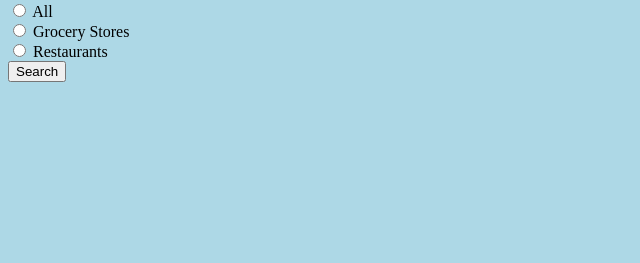
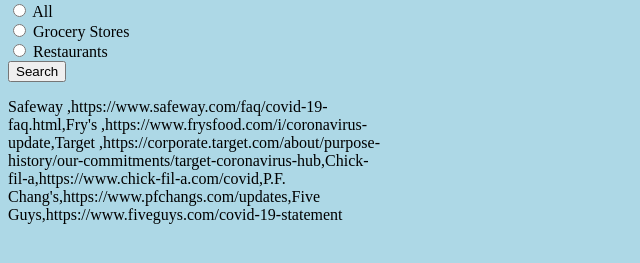
Before and after one commit to jroselli113/CPI-101-Final-Project-Roselli, a plain HTML site: page CovidPolicies.html in a window 1280 px wide. Both pictures are taken after a click on the button "Search". Shown: the part 105-368 px from the top of the page, without its empty margins (0-640 px from the left). Drawn offline with Linux system fonts and the light colour scheme.

Commit message:
Added more to policies.js
Worked on a possible way to do our porject.

```diff
--- a/CovidPolicies.html
+++ b/CovidPolicies.html
@@ -4,6 +4,9 @@
 	<link rel="stylesheet" href="style.css">
 	<link href="policies.js">
 	<title></title>
+	<script language="JavaScript"
+		src="policies.js">
+	</script>
 </head>
 <body>
 	<a href="index.html">Home Page</a>
@@ -23,9 +26,13 @@
 		</form>
 	</div>
 
+	<div>
 		<form>
 			<input type="button" value="Search" onclick="search()">
 		</form>
+	</div>
+
+	<p><span id="out"></span></p>
 
 </body>
 </html>
--- a/policies.js
+++ b/policies.js
@@ -1,15 +1,35 @@
+var groceryArray =  [
+					["Safeway ", "https://www.safeway.com/faq/covid-19-faq.html"],
+					["Fry's ", "https://www.frysfood.com/i/coronavirus-update"],
+					["Target ", "https://corporate.target.com/about/purpose-history/our-commitments/target-coronavirus-hub"],
 
+					];
+
+var restArray = [
+				["Chick-fil-a", "https://www.chick-fil-a.com/covid"],
+				["P.F. Chang's", "https://www.pfchangs.com/updates"],
+				["Five Guys", "https://www.fiveguys.com/covid-19-statement"],
+				];
+
+var allArray = groceryArray.concat(restArray);
 
 
 
 function search() {  //Doesn't work yet, but will eventually print out covid policies or links to covid polices based on what the user selects
+	//window.alert("hi");
 	var x = document.getElementsByName('selection');
 	var y = "all";
 	for(i=0; i < x.length; i++){
-		document.write("1");
 		if(x[i].checked)
 			y = x[i].value;
 	}
 
-	document.write(y);
+	if (y == "all")
+		document.getElementById("out").innerHTML = allArray;
+	else if(y == "grocery")
+		document.getElementById("out").innerHTML = groceryArray;
+	else if(y == "restaurant")
+		document.getElementById("out").innerHTML = restArray;
+
+	//document.write(y);
 }
```
Lines whose indentation alone changed are shown as unchanged.
